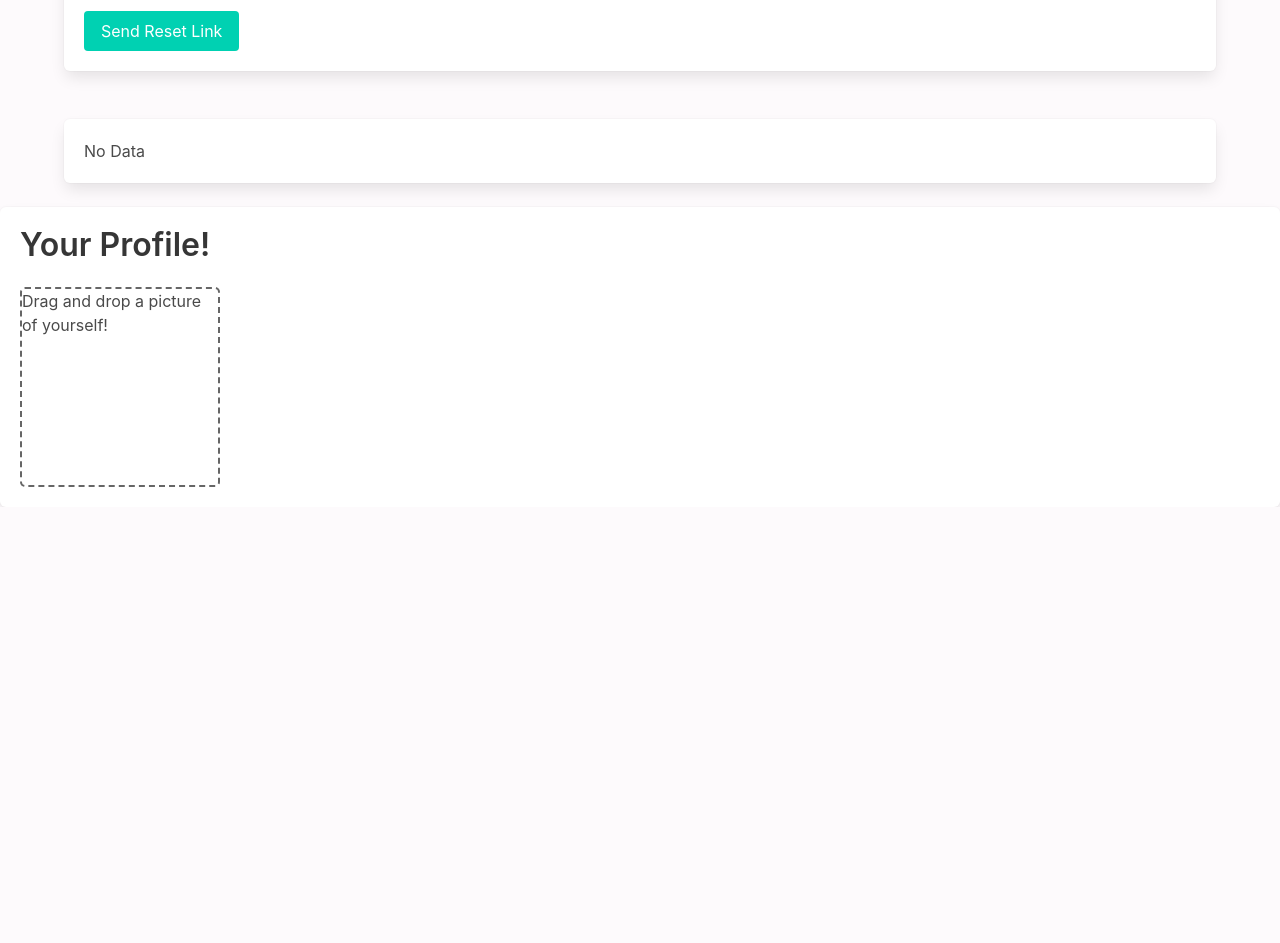
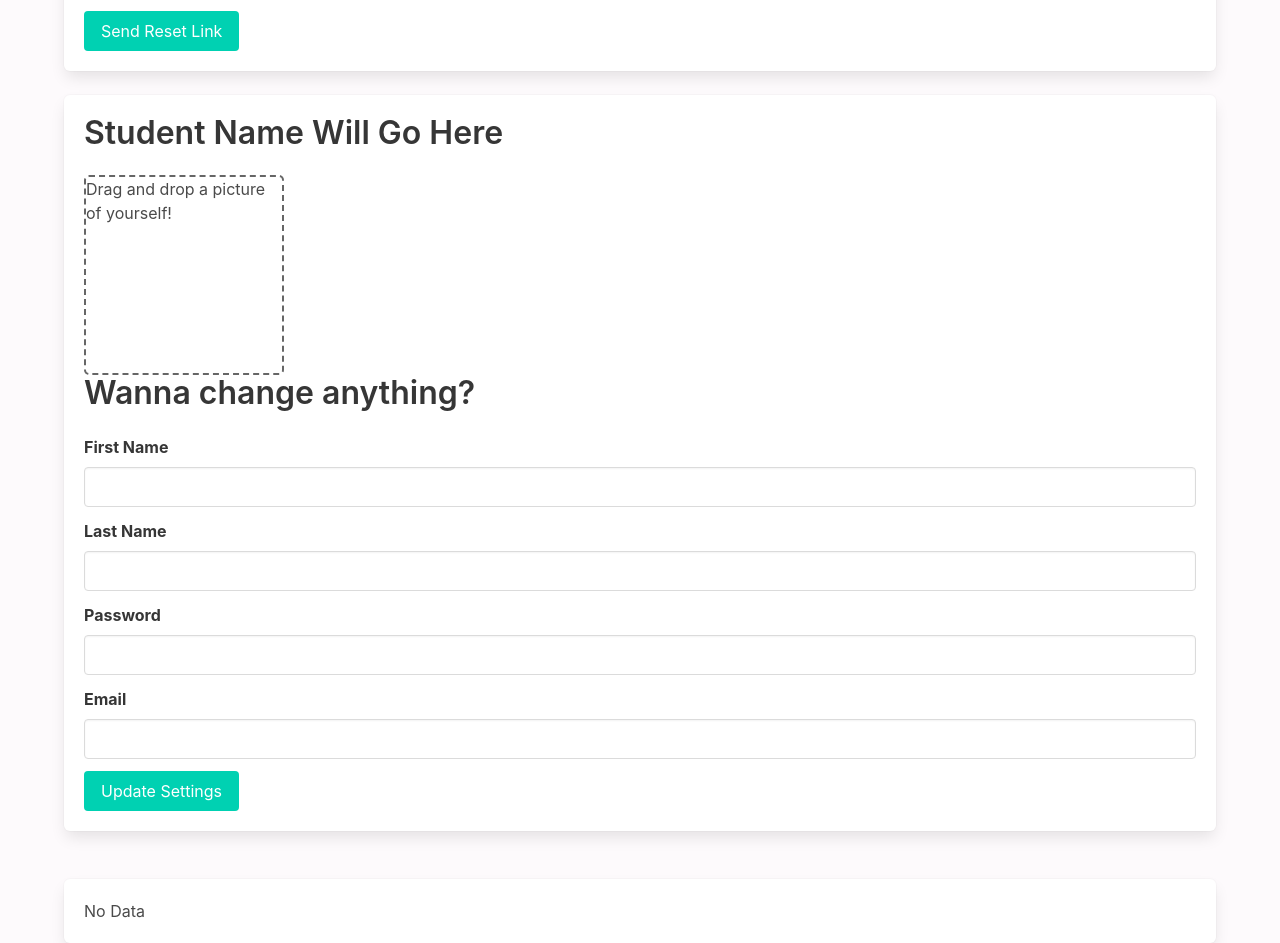
Before and after one commit to lemming-online/tundra, a React (Create React App) app: page / in a window 1280 px wide. Shown: the part 885-1828 px from the top of the page. Before the commit the page ends 1392 px from the top, so only its background shows below. Built offline with nearby package versions, Linux system fonts and the light colour scheme; no server answers.

Commit message:
add input boxes, basic ui is up. need to preset values w/redux

```diff
--- a/src/containers/App.js
+++ b/src/containers/App.js
@@ -11,7 +11,6 @@ function App() {
       <HeaderComponent />
       <SignInUpPage />
       <StuffList />
-      <UserProfile />
     </div>
   );
 }
--- a/src/containers/SignInUpPage.js
+++ b/src/containers/SignInUpPage.js
@@ -2,6 +2,7 @@ import React from 'react';
 import LoginView from './LoginView';
 import RegistrationView from './RegistrationView';
 import PasswordResetView from './PasswordResetView';
+import UserProfile from './UserProfile';
 
 function SignInUpPage() {
   return (
@@ -20,6 +21,11 @@ function SignInUpPage() {
             <PasswordResetView />
           </div>
         </div>
+        <div className="tile is-ancestor">
+          <div className="tile is-parent">
+            <UserProfile />
+          </div>
+        </div>
       </div>
     </section>
   );
--- a/src/containers/UserProfile.js
+++ b/src/containers/UserProfile.js
@@ -1,13 +1,27 @@
 import React from 'react';
 import Dropzone from 'react-dropzone'
+import InputComponent from '../components/InputComponent';
+
 
 class UserProfile extends React.Component {
 	constructor(props){
     super(props);
     this.state = {
-      profilePicture: ""
+    	email: '',
+      password: '',
+      first_name: '',
+      last_name: '',
+      profilePicture: '' //uri for profile picture
     }
   }
+
+  handleChange = (event) => {
+    const newState = {};
+    console.log(event);
+    // makes function reusuable, use name attribute as key to set
+    newState[event.target.name] = event.target.value;
+    this.setState(newState);
+  };
 
   //onDrop takes arrays of files as arams
 	onDrop = (acceptedFiles, rejectedFiles) => {
@@ -18,17 +32,66 @@ class UserProfile extends React.Component {
 	    //make api call to send image up to server
 	    //after promise returns, set the state of profilePicture to URI returned
 
-			console.log(acceptedFiles[0]);
+			console.log(filesToBeSent);
 		}
 	}
 
+	updateUser = (e) => {
+		e.preventDefault();
+
+		fetch('https://api.lemming.online/users', {
+      method: 'PUT',
+      headers: {
+        Accept: 'application/json',
+        'Content-Type': 'application/json',
+      },
+      body: JSON.stringify({
+        email: this.state.email,
+        password: this.state.password,
+        display_name: `${this.state.first_name} ${this.state.last_name}`,
+      }),
+    })
+      .then((response) => {
+        console.log(response.json.data);
+        return response.json();
+      })
+      .then((responseJson) => {
+        console.log('hello world');
+        console.log(responseJson);
+        return responseJson;
+      })
+      .catch((error) => {
+        console.error(error);
+      });
+
+	}
+
+
+	//see first name and last name
+	//change their email and password
 	render() {
     return (
       <div className="tile is-child box">
-        <h1 className="title">Your Profile!</h1>
-        <Dropzone onDrop={(files) => this.onDrop(files)}>
-                <div>Drag and drop a picture of yourself!</div>
-          </Dropzone>
+        <h1 className="title">Student Name Will Go Here</h1>
+	      <div>
+	        <Dropzone onDrop={(files) => this.onDrop(files)}>
+	          <div>Drag and drop a picture of yourself!</div>
+	        </Dropzone>
+        </div>
+        <h1 className="title">Wanna change anything?</h1>
+        <div>
+        	<form onSubmit={this.updateUser}>
+	        	<InputComponent title="First Name" name="first_name" onChange={this.handleChange} />
+	        	<InputComponent title="Last Name" name="last_name" onChange={this.handleChange} />
+	        	<InputComponent title="Password" name="password" onChange={this.handleChange} />
+	        	<InputComponent title="Email" name="email" onChange={this.handleChange} />
+	        	<div className="field">
+	            <div className="control">
+	              <button className="button is-primary">Update Settings</button>
+	            </div>
+	          </div>
+        	</form>
+        </div>
       </div>
     );
   }
```
